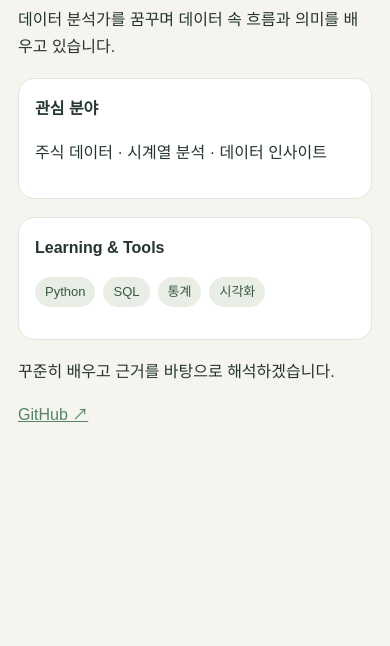
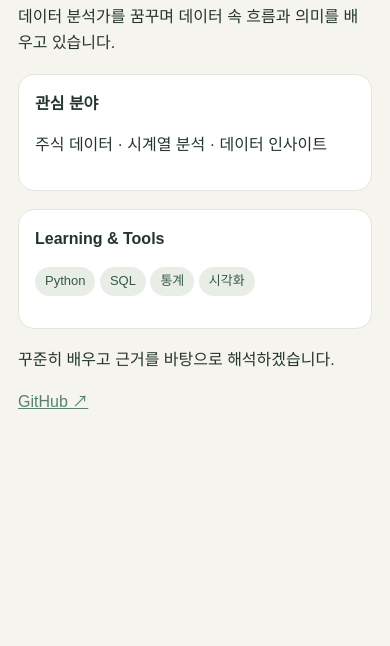
Before and after one commit to suminsusmin/261113_empty, a plain HTML site: page index.html in a window 390 px wide. Shown: the part 198-844 px from the top of the page. Drawn offline with Linux system fonts and the light colour scheme.

Commit message:
Finalize compact mobile-friendly analyst profile

```diff
--- a/index.html
+++ b/index.html
@@ -1 +1 @@
-<!doctype html><html lang="ko"><meta charset="utf-8"><meta name="viewport" content="width=device-width,initial-scale=1"><title>수민 | Data Analyst</title><style>*{box-sizing:border-box}body{margin:0;background:#f5f4ee;color:#24352d;font:16px/1.7 Arial}main{max-width:620px;margin:10vh auto;padding:24px}h1{font-size:clamp(30px,8vw,46px);line-height:1.2}.tag,a{color:#56836a}.card{background:white;border:1px solid #e3e6dc;border-radius:16px;padding:16px;margin:18px 0}.skills{display:flex;flex-wrap:wrap;gap:8px}span{background:#e8eee5;color:#365943;border-radius:20px;padding:4px 10px;font-size:13px}@media(max-width:480px){main{margin:5vh auto;padding:18px}}</style><main><small class="tag">HELLO, DATA WORLD</small><h1>안녕하세요,<br>수민입니다.</h1><p>데이터 분석가를 꿈꾸며 데이터 속 흐름과 의미를 배우고 있습니다.</p><section class="card"><b>관심 분야</b><p>주식 데이터 · 시계열 분석 · 데이터 인사이트</p></section><section class="card"><b>Learning & Tools</b><p class="skills"><span>Python</span><span>SQL</span><span>통계</span><span>시각화</span></p></section><p>꾸준히 배우고 근거를 바탕으로 해석하겠습니다.</p><a href="https://github.com/suminsusmin">GitHub ↗</a></main></html>
+<!doctype html><html lang="ko"><meta charset="utf-8"><meta name="viewport" content="width=device-width,initial-scale=1"><title>수민 | Data Analyst</title><style>*{box-sizing:border-box}body{margin:0;background:#f5f4ee;color:#24352d;font:16px/1.6 Arial}main{max-width:620px;margin:10vh auto;padding:24px}h1{font-size:clamp(30px,8vw,46px);line-height:1.2}.tag,a{color:#56836a}.card{background:white;border:1px solid #e3e6dc;border-radius:16px;padding:16px;margin:18px 0}span{display:inline-block;background:#e8eee5;color:#365943;border-radius:20px;padding:4px 10px;font-size:13px}@media(max-width:480px){main{margin:5vh auto;padding:18px}}</style><main><small class="tag">HELLO, DATA WORLD</small><h1>안녕하세요,<br>수민입니다.</h1><p>데이터 분석가를 꿈꾸며 데이터 속 흐름과 의미를 배우고 있습니다.</p><section class="card"><b>관심 분야</b><p>주식 데이터 · 시계열 분석 · 데이터 인사이트</p></section><section class="card"><b>Learning & Tools</b><p><span>Python</span> <span>SQL</span> <span>통계</span> <span>시각화</span></p></section><p>꾸준히 배우고 근거를 바탕으로 해석하겠습니다.</p><a href="https://github.com/suminsusmin">GitHub ↗</a></main></html>
```
